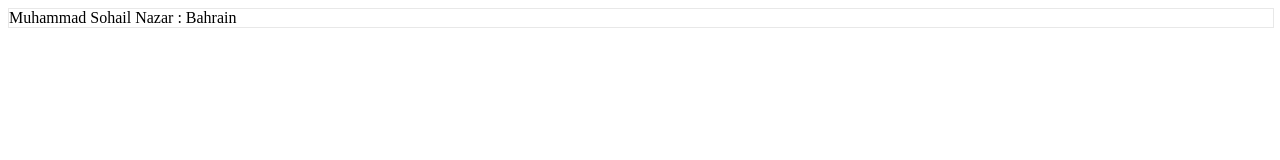
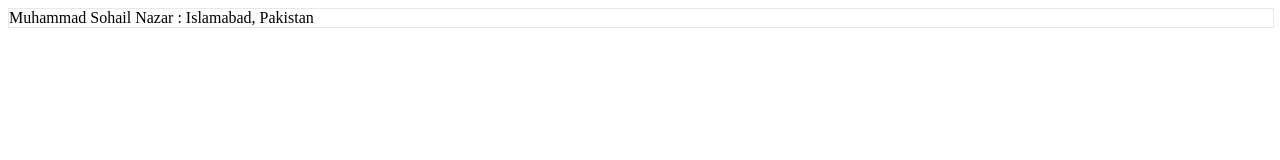
Before and after one commit to MuhammadSohailNazar/angular-pro, an Angular app: page / in a window 1280 px wide. Shown: the top 160 px of the page. Built offline with nearby package versions, Linux system fonts and the light colour scheme.

Commit message:
how to pass context to ngTemplateOutlet

```diff
--- a/src/app/app.component.html
+++ b/src/app/app.component.html
@@ -1,7 +1,7 @@
 <div class="container">
-  <ng-container [ngTemplateOutlet]="tmpl"></ng-container>
-  <ng-template #tmpl >
-    Muhammad Sohail Nazar : Bahrain
+  <ng-container [ngTemplateOutlet]="tmpl" [ngTemplateOutletContext]="ctx"></ng-container>
+  <ng-template #tmpl let-name let-location="location">
+    {{name}} : {{location}}
   </ng-template>
 </div>
 
--- a/src/app/app.component.ts
+++ b/src/app/app.component.ts
@@ -5,4 +5,9 @@ import { Component } from '@angular/core';
   templateUrl: './app.component.html',
   styleUrls: ['./app.component.scss'],
 })
-export class AppComponent {}
+export class AppComponent {
+  ctx = {
+    $implicit: 'Muhammad Sohail Nazar',
+    location: 'Islamabad, Pakistan',
+  };
+}
```
